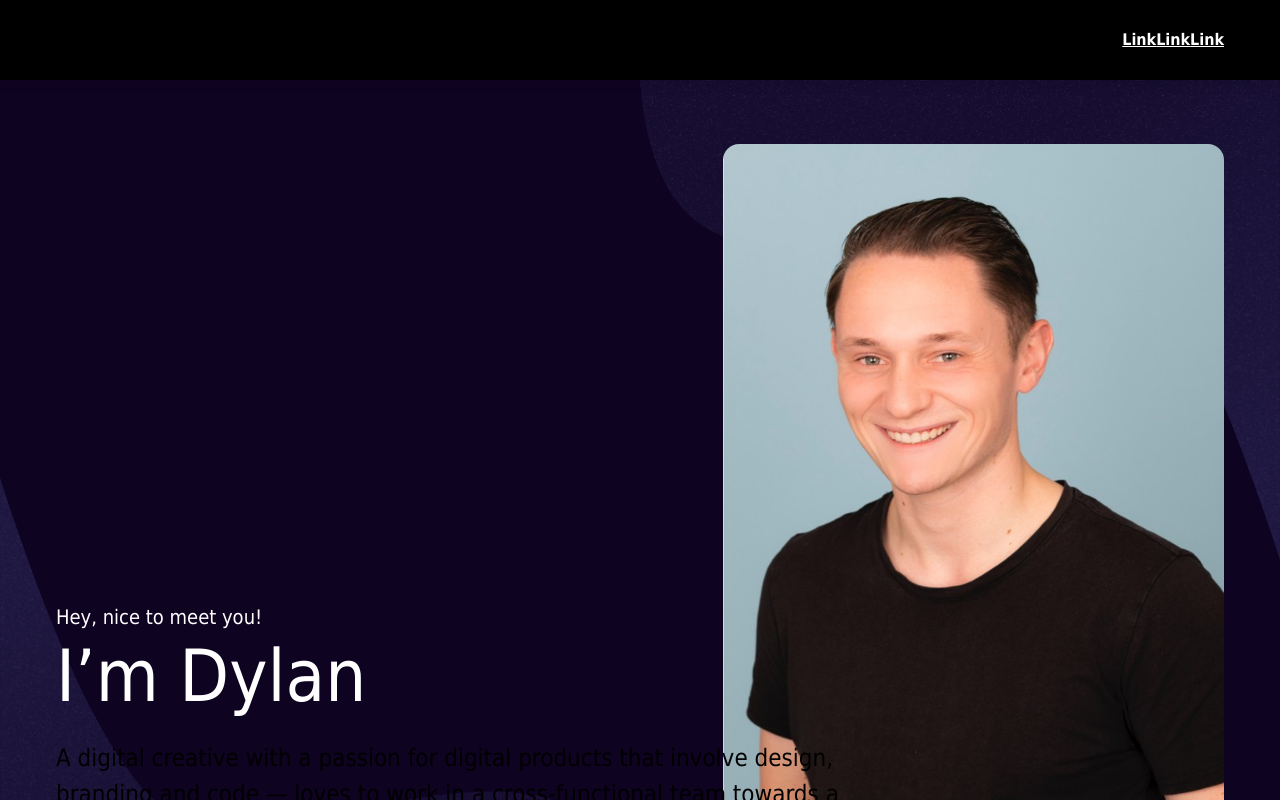
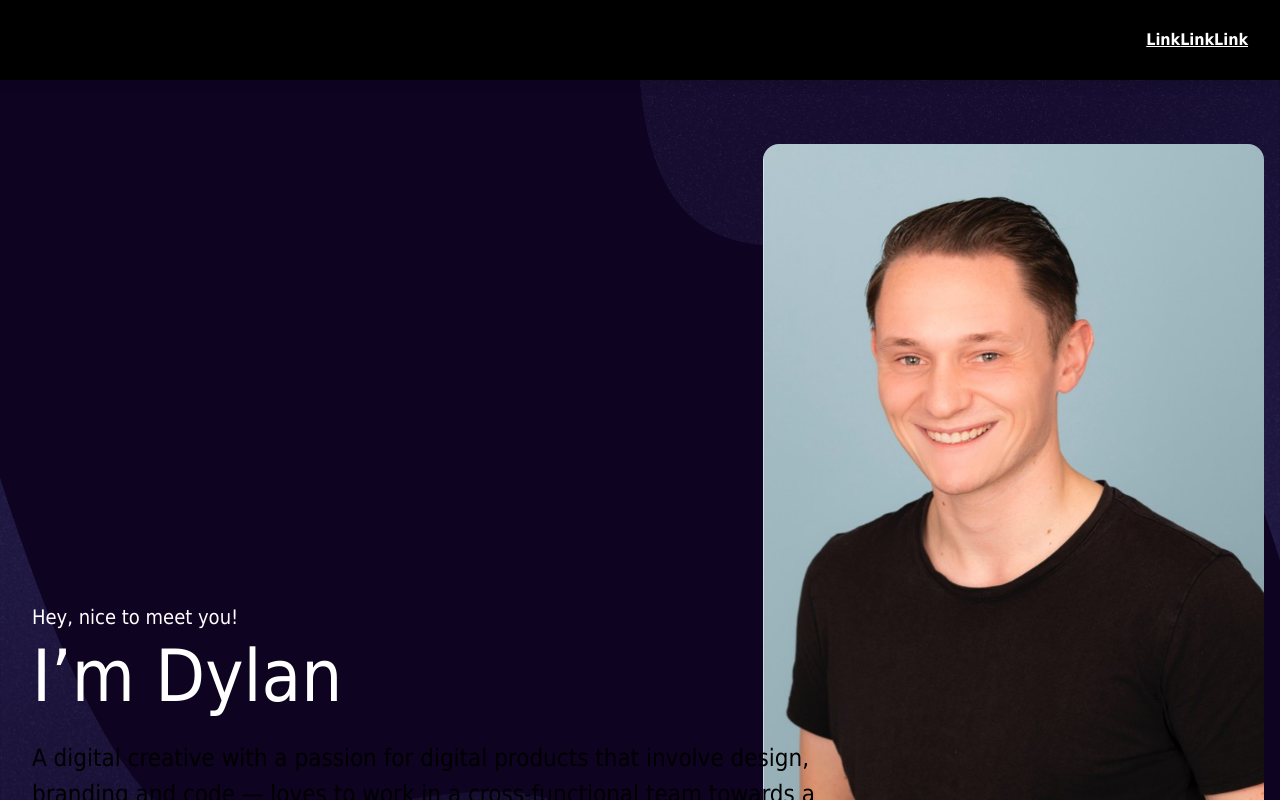
Before and after one commit to dylanvanzanten/portfolio-2022, a Next.js app: page / in a window 1280 px wide. Shown: the top 800 px of the page. Built offline with nearby package versions, Linux system fonts and the light colour scheme; a web font is replaced by a local one.

Commit message:
refactor(): Change grid

```diff
--- a/styles/common/_grid.scss
+++ b/styles/common/_grid.scss
@@ -3,35 +3,66 @@
 // --------------------------------------------------
 
 // Container widths
-//
-// Set the container width, and override it for fixed navbars in media queries.
+
+[data-container-size="s"] {
+  max-width: 1024px;
+}
+
+[data-container-size="m"] {
+  max-width: 1260px;
+}
+
+[data-container-size="l"] {
+  max-width: 1440px;
+}
+
+[data-container-size="1-xl"] {
+  max-width: 1650px;
+}
+
+[data-container-size="2-xl"] {
+  max-width: 1920px;
+}
+
+[data-span="1"],
+[data-span="2"],
+[data-span="3"],
+[data-span="4"],
+[data-span="5"],
+[data-span="6"],
+[data-span="7"],
+[data-span="8"],
+[data-span="9"],
+[data-span="10"],
+[data-span="11"],
+[data-span="12"] {
+  grid-column: span var(--span) / span var(--span);
+  grid-column-start: var(--start);
+}
 
 .container {
+  display: grid;
+  margin-left: auto;
   margin-right: auto;
-  margin-left: auto;
-  padding-left: $spacing-sml;
-  padding-right: $spacing-sml;
+  width: 100%;
+  padding-right: 32px;
+  padding-left: 32px;
 
-  > .container {
-    margin-right: -10px;
-    margin-left: -10px;
+  display: grid;
+  grid-template-columns: repeat(12, [col] 1fr);
+  grid-gap: $spacing-sml;
+
+  @media (min-width: $mq-mob) {
+    grid-template-columns: repeat(6, [col] 1fr);
+  }
+
+  @media (min-width: $mq-tab--sml) {
+    grid-template-columns: repeat(12, [col] 1fr);
+    grid-gap: $spacing-xl;
   }
 
   @media (max-width: $mq-mob) {
     padding-left: $spacing-med;
     padding-right: $spacing-med;
-
-    > .container {
-      margin-right: -$spacing-med;
-      margin-left: -$spacing-med;
-    }
-  }
-
-  @media (min-width: $mq-tab--sml) {
-    width: $container-med;
-  }
-
-  @media (min-width: $mq-desk--med) {
-    width: $container-lrg;
   }
 }
--- a/styles/common/_typography.scss
+++ b/styles/common/_typography.scss
@@ -137,6 +137,10 @@ button {
   color: $color-black;
 }
 
+.section-content {
+  margin-top: $spacing-xl;
+}
+
 h1,
 .h1 {
   @include heading(h1);
```
